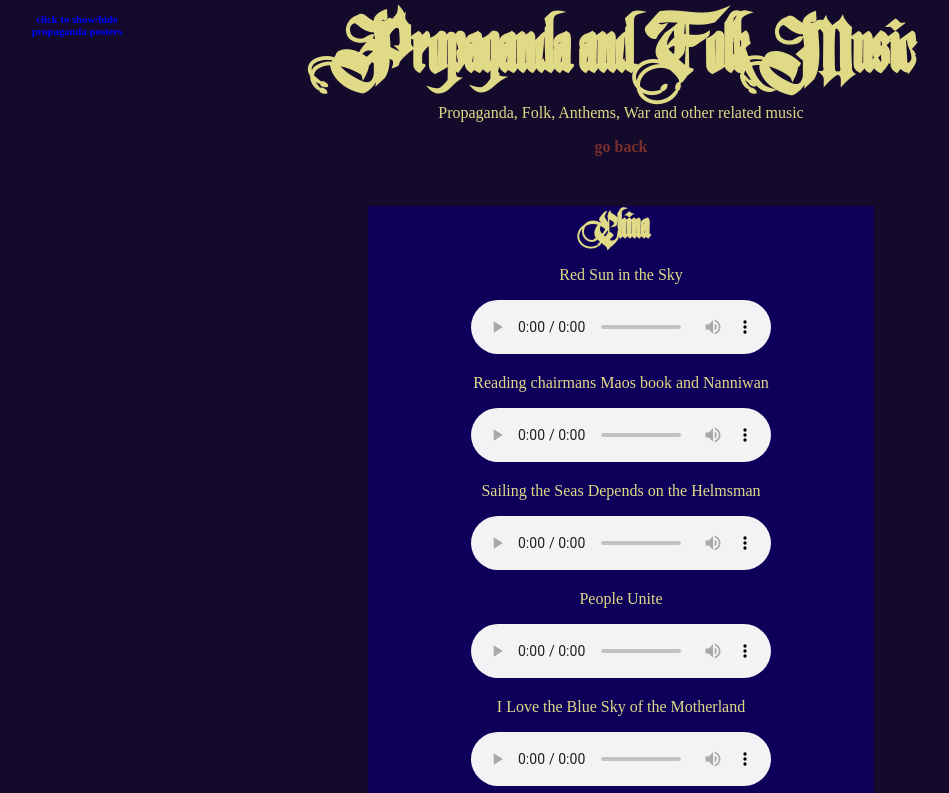
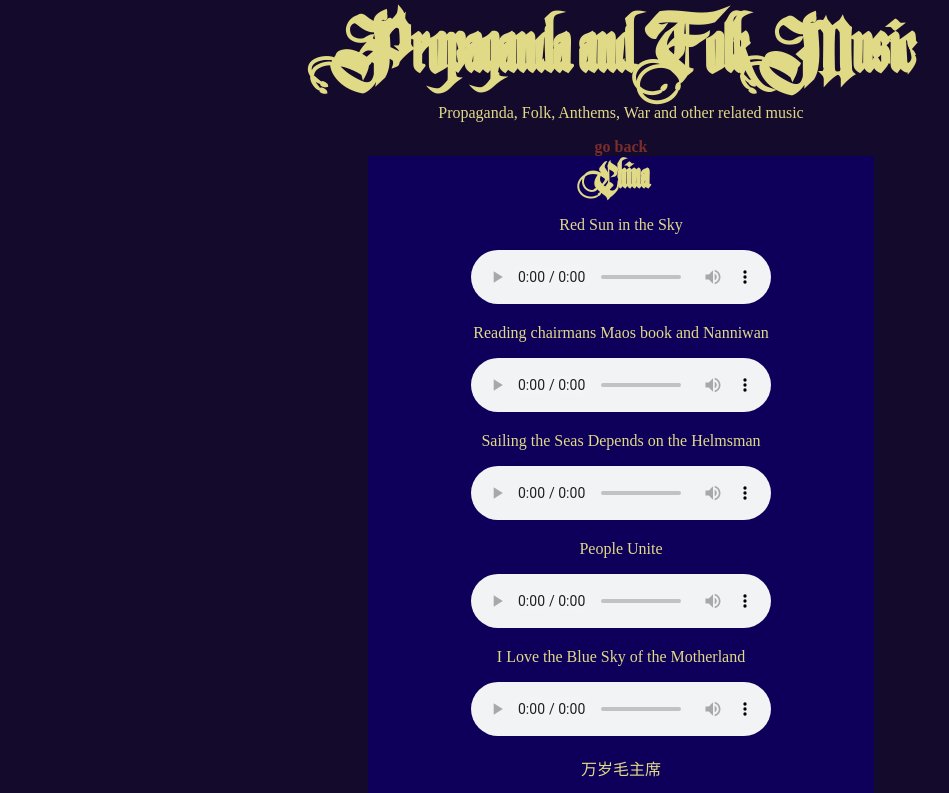
Before and after one commit to bodem8/thebodem.github.io, a plain HTML site: page music.html in a window 1280 px wide. Shown: the top 793 px of the page, without its empty margins (19-968 px from the left). Drawn offline with Linux system fonts and the light colour scheme.

Commit message:
removed some parts

```diff
--- a/music.html
+++ b/music.html
@@ -12,7 +12,7 @@
     <H1>Propaganda and Folk Music</H1>
     <p>Propaganda, Folk, Anthems, War and other related music</p>
     <a href="index.html">go back</a>
-    <overwriteimg>
+    <!--<overwriteimg>
         <a href="javascript:showhide('posters')">
             <h6>click to show/hide <br> propaganda posters</h6>
         </a>
@@ -30,7 +30,7 @@
     </overwriteimg>
     <poverwrite>
         <p>if you can't see the images your screen is too small</p>
-    </poverwrite>
+    </poverwrite> -->
     <div>
         <h2>China</h2>
         <p>Red Sun in the Sky</p>
```
